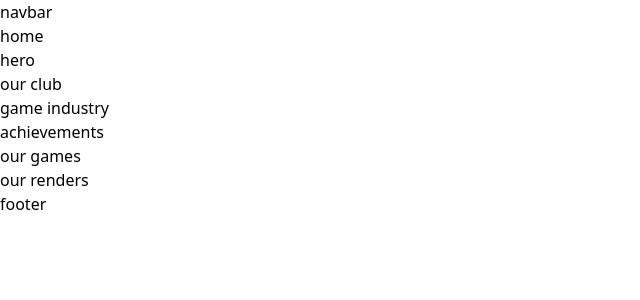
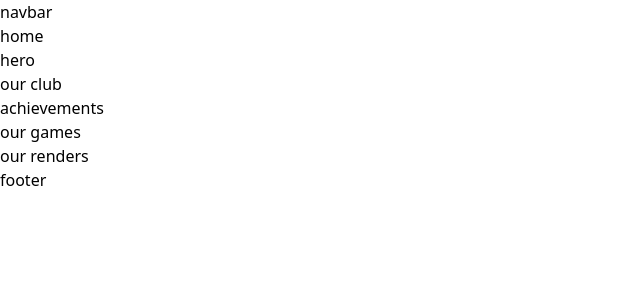
Before and after one commit to KaraleTanmay/gdu-website, a React (Create React App) app: page / in a window 1280 px wide. Shown: the top 300 px of the page, without its empty margins (0-640 px from the left). Built offline with nearby package versions, Linux system fonts and the light colour scheme; the HTML template or start-up script is replaced by a standard one.

Commit message:
game industry components removed

```diff
--- a/src/Components/home/Home.jsx
+++ b/src/Components/home/Home.jsx
@@ -1,6 +1,5 @@
 import React from 'react'
 import Achievements from './components/achievements/Achievements'
-import GameIndustry from './components/game industry/GameIndustry'
 import Hero from './components/hero/Hero'
 import OurClub from './components/our club/OurClub'
 import OurGames from './components/our games/OurGames'
@@ -12,7 +11,6 @@ export default function Home() {
             home
             <Hero />
             <OurClub />
-            <GameIndustry />
             <Achievements />
             <OurGames />
             <OurRenders />
--- a/src/Components/home/components/game industry/GameIndustry.jsx
+++ /dev/null
@@ -1,9 +0,0 @@
-import React from 'react'
-
-export default function GameIndustry() {
-    return (
-        <div>
-            game industry
-        </div>
-    )
-}
```
